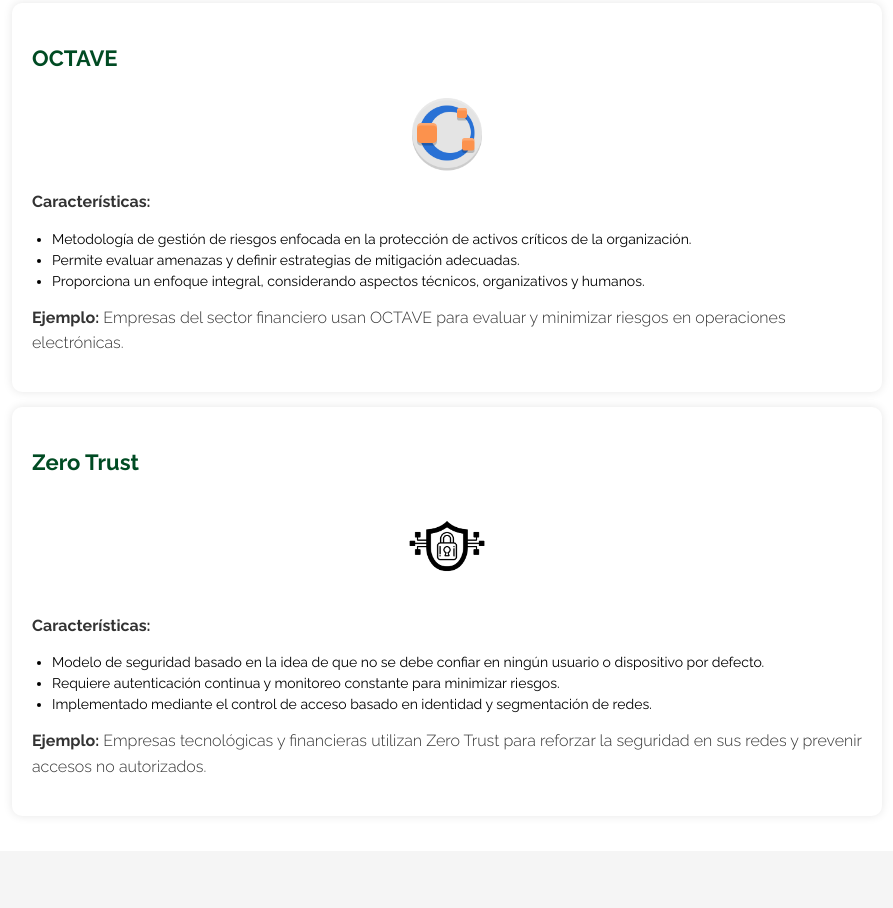
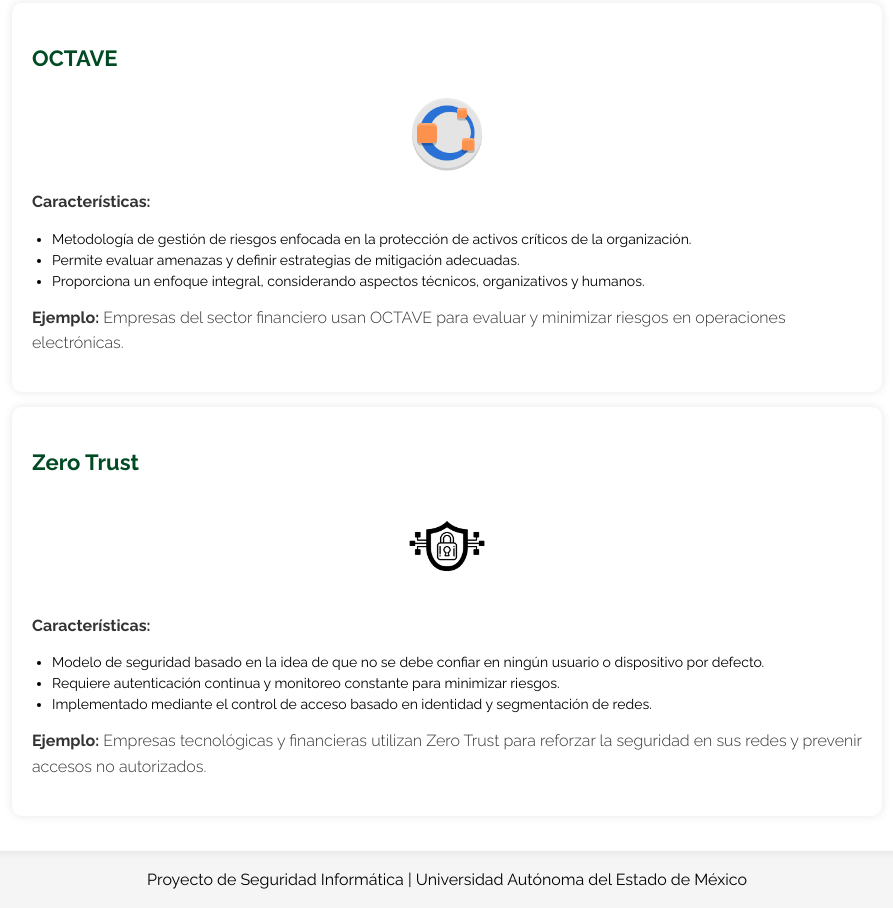
Before and after one commit to yofrok/uaemex, a plain HTML site: page index.html in a window 1280 px wide. Shown: the part 2110-3018 px from the top of the page, without its empty margins (193-1086 px from the left). Before the commit the page ends 2961 px from the top, so only its background shows below. Drawn offline with Linux system fonts and the light colour scheme.

Commit message:
Actualizando CSS y footer

```diff
--- a/index.html
+++ b/index.html
@@ -110,4 +110,8 @@
     </div>
 </body>
 
+<footer>
+    <p>Proyecto de Seguridad Informática | Universidad Autónoma del Estado de México</p>
+</footer>
+
 </html>
```
